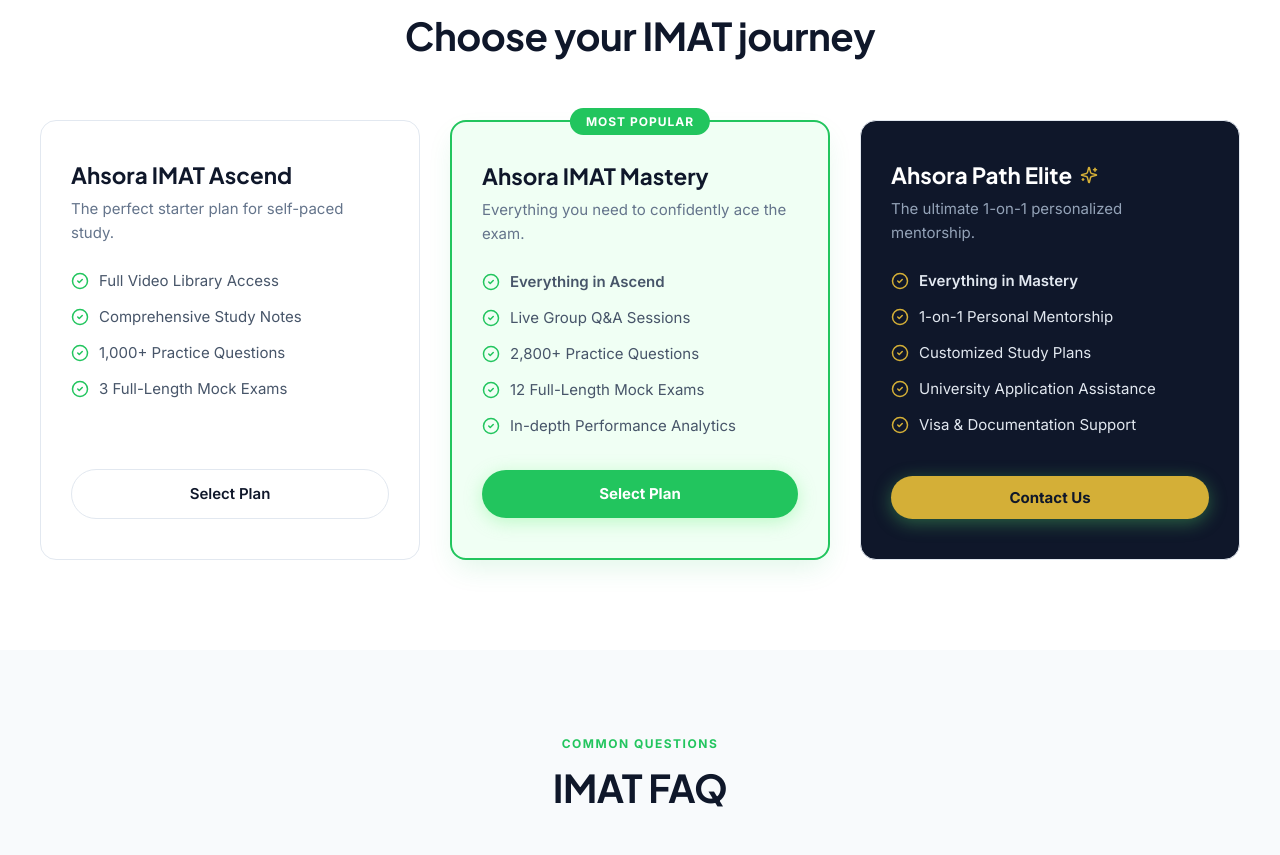
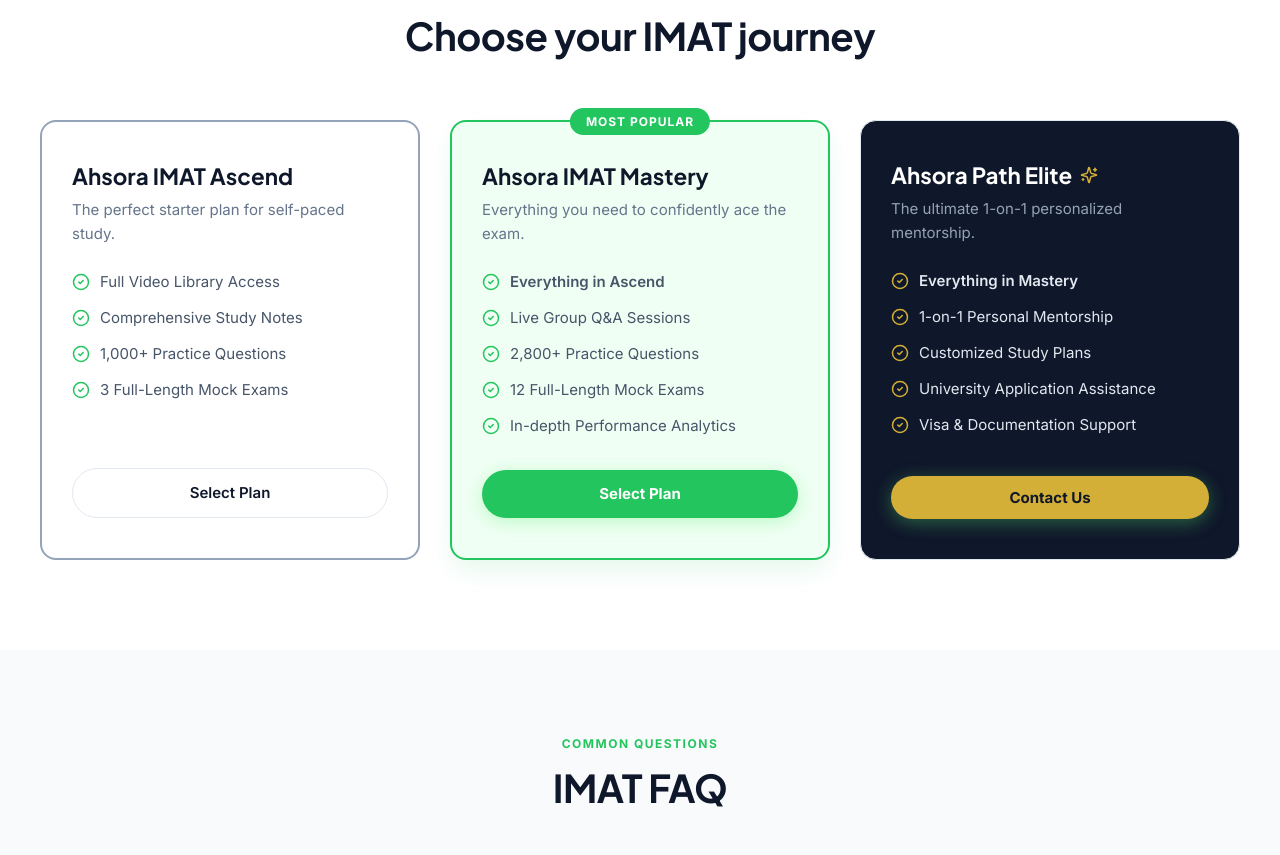
Before and after one commit to ch-muaz-kamboh/Ahsoraa-med-academy, a Next.js app: page / in a window 1280 px wide. Shown: the part 3460-4315 px from the top of the page. Built offline with nearby package versions, Linux system fonts and the light colour scheme; a web font is replaced by a local one.

Commit message:
style: darken border of Ascend package

```diff
--- a/src/app/page.tsx
+++ b/src/app/page.tsx
@@ -1120,7 +1120,7 @@
             {/* Package 1: Ascend */}
             <div
               style={{
-                border: '1px solid #E2E8F0',
+                border: '2px solid #94A3B8',
                 borderRadius: '16px',
                 padding: '40px 30px',
                 display: 'flex',
```
